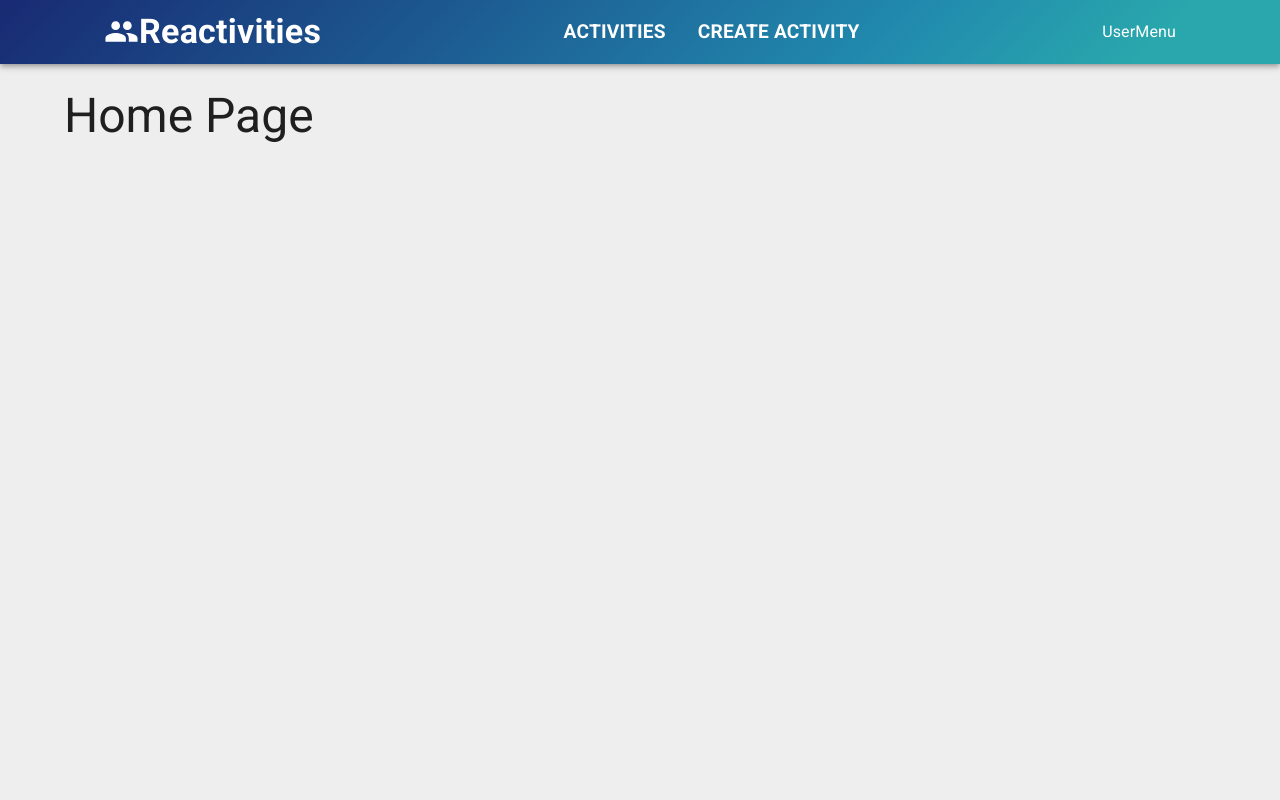
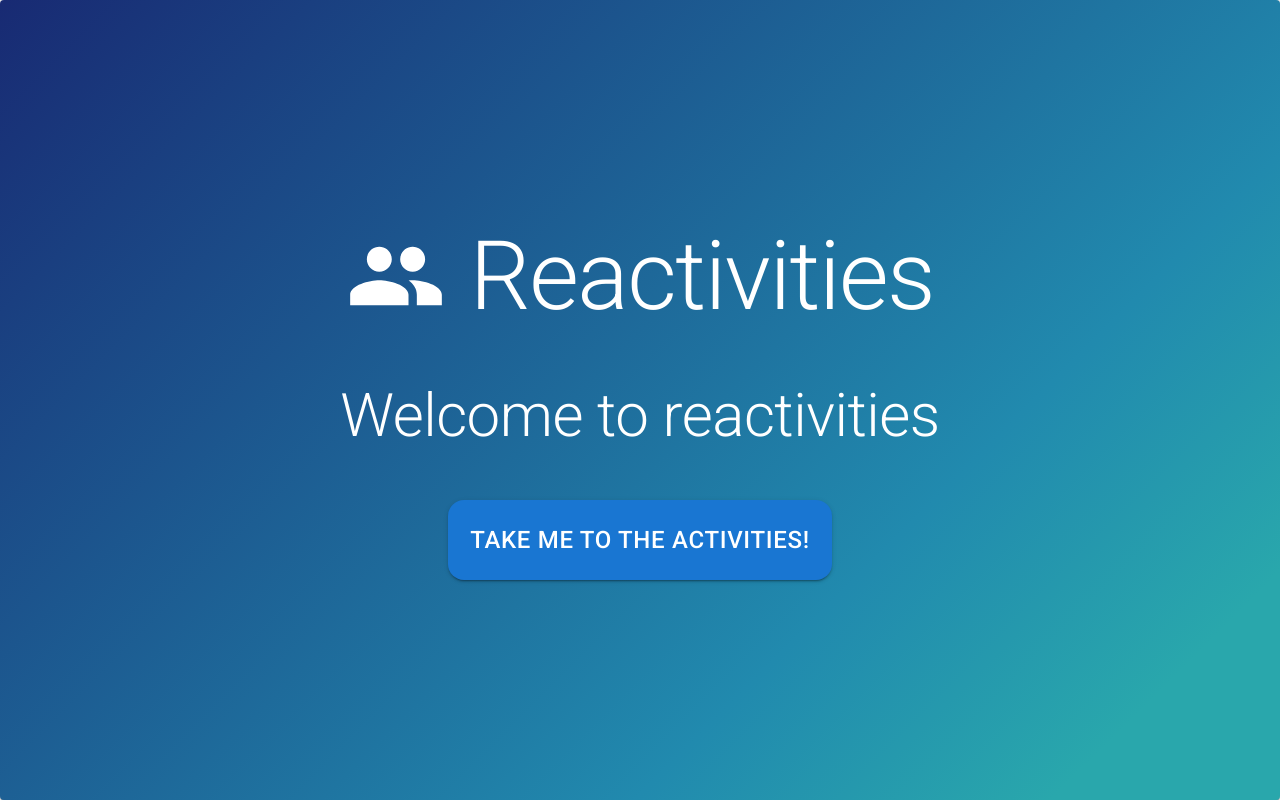
Before and after one commit to JLXP/reactivities-course-neil-front, a React (Vite) app: page / in a window 1280 px wide. Built offline with nearby package versions, Linux system fonts and the light colour scheme.

Commit message:
Adding a home page

```diff
--- a/src/app/layout/App.tsx
+++ b/src/app/layout/App.tsx
@@ -1,15 +1,23 @@
 import { Box, Container, CssBaseline } from "@mui/material";
 import Navbar from "./Navbar";
-import { Outlet } from "react-router";
+import { Outlet, useLocation } from "react-router";
+import HomePage from "../../features/home/HomePage";
 
 function App() {
+  const location = useLocation();
   return (
     <Box sx={{ bgcolor: "#eeeeee", minHeight: "100vh" }}>
       <CssBaseline />
-      <Navbar />
-      <Container maxWidth="xl" sx={{ mt: 3 }}>
-        <Outlet />
-      </Container>
+      {location.pathname === "/" ? (
+        <HomePage />
+      ) : (
+        <>
+          <Navbar />
+          <Container maxWidth="xl" sx={{ mt: 3 }}>
+            <Outlet />
+          </Container>
+        </>
+      )}
     </Box>
   );
 }
--- a/src/features/home/HomePage.tsx
+++ b/src/features/home/HomePage.tsx
@@ -1,9 +1,45 @@
-import { Container, Typography } from "@mui/material";
+import { Group } from "@mui/icons-material";
+import { Box, Button, Paper, Typography } from "@mui/material";
+import { Link } from "react-router";
 
 export default function HomePage() {
   return (
-    <Container sx={{ mt: 3 }}>
-      <Typography variant="h3">Home Page</Typography>
-    </Container>
+    <Paper
+      sx={{
+        color: "white",
+        display: "flex",
+        flexDirection: "column",
+        gap: 6,
+        alignItems: "center",
+        alignContent: "center",
+        justifyContent: "center",
+        height: "100vh",
+        backgroundImage:
+          "linear-gradient(135deg, #182a73 0%, #218aae 69%, #29a7ac 89%)",
+      }}
+    >
+      <Box
+        sx={{
+          display: "flex",
+          alignItems: "center",
+          alignContent: "center",
+          color: "white",
+          gap: 3,
+        }}
+      >
+        <Group sx={{ height: 110, width: 100 }} />
+        <Typography variant="h1">Reactivities</Typography>
+      </Box>
+      <Typography variant="h2">Welcome to reactivities</Typography>
+      <Button
+        component={Link}
+        to="/activities"
+        size="large"
+        variant="contained"
+        sx={{ height: 80, borderRadius: 4, fontSize: "1.5rem" }}
+      >
+        Take me to the activities!
+      </Button>
+    </Paper>
   );
 }
```
